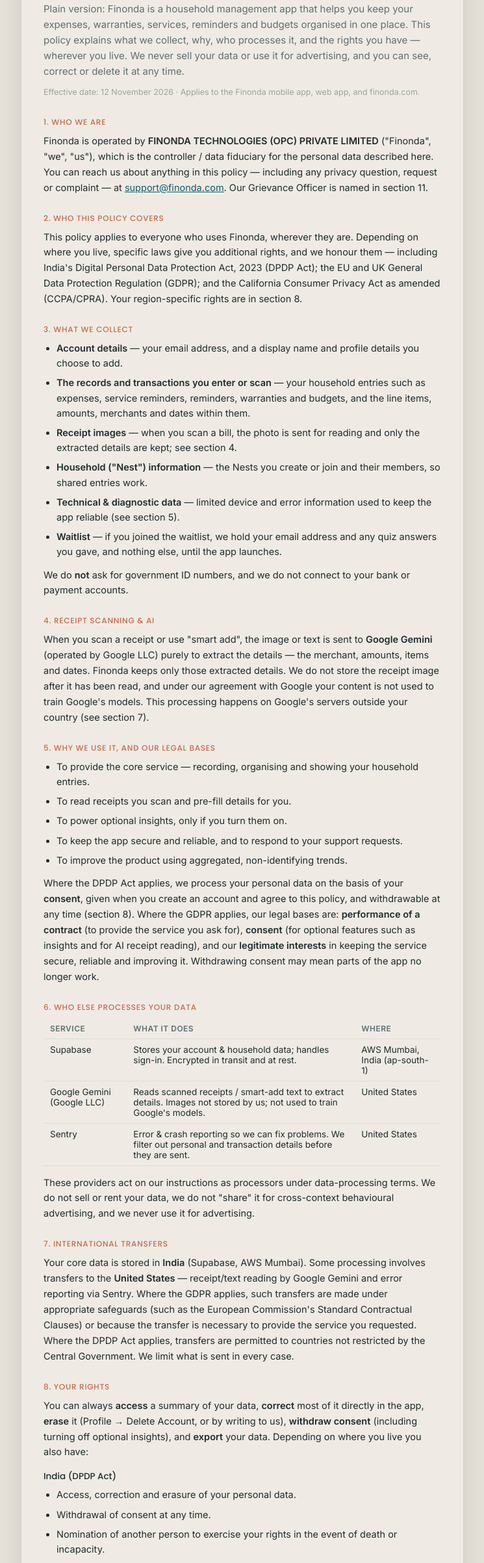
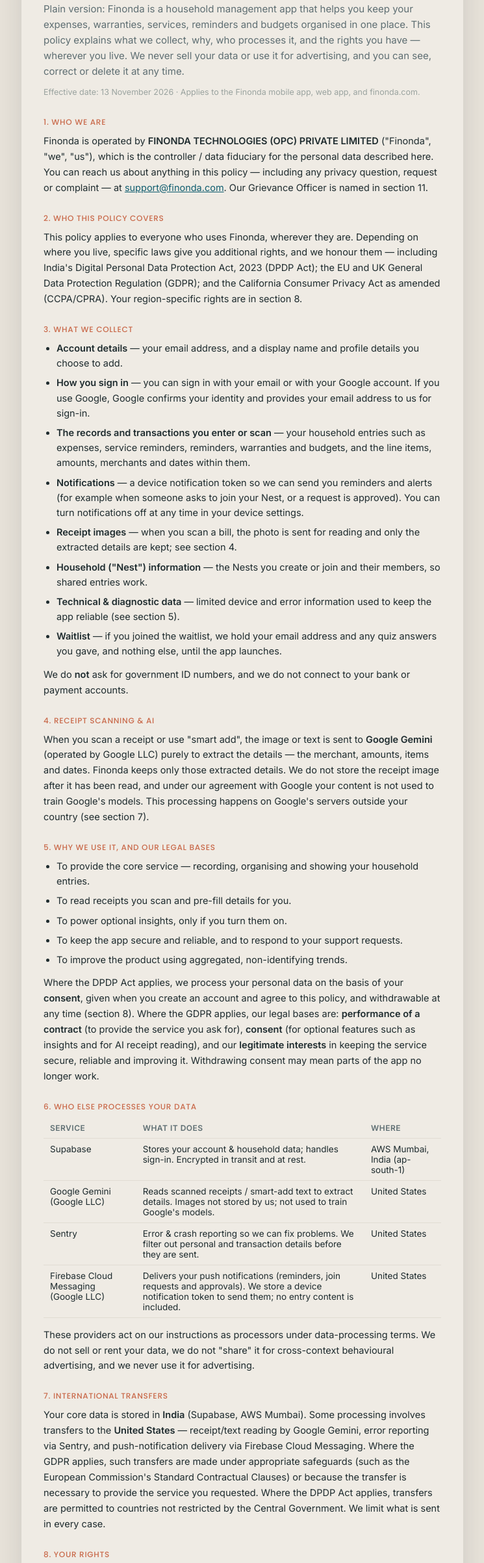
Before and after one commit to rt88087/finonda-waitlist, a plain HTML site: page privacy.html in a window 1280 px wide. Shown: the part 149-2554 px from the top of the page at 65% size, without its empty margins (267-1012 px from the left). Drawn offline with Linux system fonts and the light colour scheme.

Commit message:
Privacy policy: disclose Google sign-in, push notifications + Firebase Cloud Messaging processor, and de-identified retention of shared household data on deletion (reality-match, eff 13 Nov 2026)

```diff
--- a/privacy.html
+++ b/privacy.html
@@ -49,7 +49,7 @@
   <div class="body">
     <h1>Privacy Policy</h1>
     <p class="lead">Plain version: Finonda is a household management app that helps you keep your expenses, warranties, services, reminders and budgets organised in one place. This policy explains what we collect, why, who processes it, and the rights you have &mdash; wherever you live. We never sell your data or use it for advertising, and you can see, correct or delete it at any time.</p>
-    <p class="eff">Effective date: 12 November 2026 &middot; Applies to the Finonda mobile app, web app, and finonda.com.</p>
+    <p class="eff">Effective date: 13 November 2026 &middot; Applies to the Finonda mobile app, web app, and finonda.com.</p>
 
     <h2>1. Who we are</h2>
     <p>Finonda is operated by <strong>FINONDA TECHNOLOGIES (OPC) PRIVATE LIMITED</strong> ("Finonda", "we", "us"), which is the controller / data fiduciary for the personal data described here. You can reach us about anything in this policy &mdash; including any privacy question, request or complaint &mdash; at <a href="mailto:support@finonda.com">support@finonda.com</a>. Our Grievance Officer is named in section 11.</p>
@@ -60,7 +60,9 @@
     <h2>3. What we collect</h2>
     <ul>
       <li><strong>Account details</strong> &mdash; your email address, and a display name and profile details you choose to add.</li>
+      <li><strong>How you sign in</strong> &mdash; you can sign in with your email or with your Google account. If you use Google, Google confirms your identity and provides your email address to us for sign-in.</li>
       <li><strong>The records and transactions you enter or scan</strong> &mdash; your household entries such as expenses, service reminders, reminders, warranties and budgets, and the line items, amounts, merchants and dates within them.</li>
+      <li><strong>Notifications</strong> &mdash; a device notification token so we can send you reminders and alerts (for example when someone asks to join your Nest, or a request is approved). You can turn notifications off at any time in your device settings.</li>
       <li><strong>Receipt images</strong> &mdash; when you scan a bill, the photo is sent for reading and only the extracted details are kept; see section 4.</li>
       <li><strong>Household ("Nest") information</strong> &mdash; the Nests you create or join and their members, so shared entries work.</li>
       <li><strong>Technical &amp; diagnostic data</strong> &mdash; limited device and error information used to keep the app reliable (see section 5).</li>
@@ -87,11 +89,12 @@
       <tr><td>Supabase</td><td>Stores your account &amp; household data; handles sign-in. Encrypted in transit and at rest.</td><td>AWS Mumbai, India (ap-south-1)</td></tr>
       <tr><td>Google Gemini (Google LLC)</td><td>Reads scanned receipts / smart-add text to extract details. Images not stored by us; not used to train Google's models.</td><td>United States</td></tr>
       <tr><td>Sentry</td><td>Error &amp; crash reporting so we can fix problems. We filter out personal and transaction details before they are sent.</td><td>United States</td></tr>
+      <tr><td>Firebase Cloud Messaging (Google LLC)</td><td>Delivers your push notifications (reminders, join requests and approvals). We store a device notification token to send them; no entry content is included.</td><td>United States</td></tr>
     </table>
     <p>These providers act on our instructions as processors under data-processing terms. We do not sell or rent your data, we do not "share" it for cross-context behavioural advertising, and we never use it for advertising.</p>
 
     <h2>7. International transfers</h2>
-    <p>Your core data is stored in <strong>India</strong> (Supabase, AWS Mumbai). Some processing involves transfers to the <strong>United States</strong> &mdash; receipt/text reading by Google Gemini and error reporting via Sentry. Where the GDPR applies, such transfers are made under appropriate safeguards (such as the European Commission's Standard Contractual Clauses) or because the transfer is necessary to provide the service you requested. Where the DPDP Act applies, transfers are permitted to countries not restricted by the Central Government. We limit what is sent in every case.</p>
+    <p>Your core data is stored in <strong>India</strong> (Supabase, AWS Mumbai). Some processing involves transfers to the <strong>United States</strong> &mdash; receipt/text reading by Google Gemini, error reporting via Sentry, and push-notification delivery via Firebase Cloud Messaging. Where the GDPR applies, such transfers are made under appropriate safeguards (such as the European Commission's Standard Contractual Clauses) or because the transfer is necessary to provide the service you requested. Where the DPDP Act applies, transfers are permitted to countries not restricted by the Central Government. We limit what is sent in every case.</p>
 
     <h2>8. Your rights</h2>
     <p>You can always <strong>access</strong> a summary of your data, <strong>correct</strong> most of it directly in the app, <strong>erase</strong> it (Profile &rarr; Delete Account, or by writing to us), <strong>withdraw consent</strong> (including turning off optional insights), and <strong>export</strong> your data. Depending on where you live you also have:</p>
@@ -119,7 +122,7 @@
     <p>Use the in-app options, or write to <a href="mailto:support@finonda.com">support@finonda.com</a>. We will verify your request and respond within the timelines required by the law that applies to you. Exercising your rights is free, and we will not treat you differently for doing so.</p>
 
     <h2>10. How long we keep your data</h2>
-    <p>We keep your data for as long as your account is active. When you request deletion, the actual purge is <strong>scheduled 14 days after your request</strong> (a grace period during which you can cancel and recover your account). After the purge, your personal data is removed from our active systems, and copies in encrypted backups age out of rotation shortly afterwards. Aggregated, non-identifying information may be retained.</p>
+    <p>We keep your data for as long as your account is active. When you request deletion, the actual purge is <strong>scheduled 14 days after your request</strong> (a grace period during which you can cancel and recover your account). After the purge, your personal data is removed from our active systems, and copies in encrypted backups age out of rotation shortly afterwards. If you were part of a shared Nest, entries that belong to the whole household (such as shared expenses, warranties and reminders) are kept for the other members but <strong>de-identified</strong> &mdash; your name is removed and they are re-attributed to a &ldquo;former member&rdquo;, so they can no longer be linked to you. Aggregated, non-identifying information may also be retained.</p>
 
     <h2>11. Grievance &amp; complaints</h2>
     <p>If you have a complaint about how your personal data is handled, contact our <strong>Grievance Officer, Rosamma Thomas</strong>, at <a href="mailto:support@finonda.com">support@finonda.com</a> with the details. We will acknowledge and work to resolve your grievance within the timelines required by applicable law. EEA/UK users may also complain to their local supervisory authority; India users may approach the Data Protection Board of India.</p>
```
